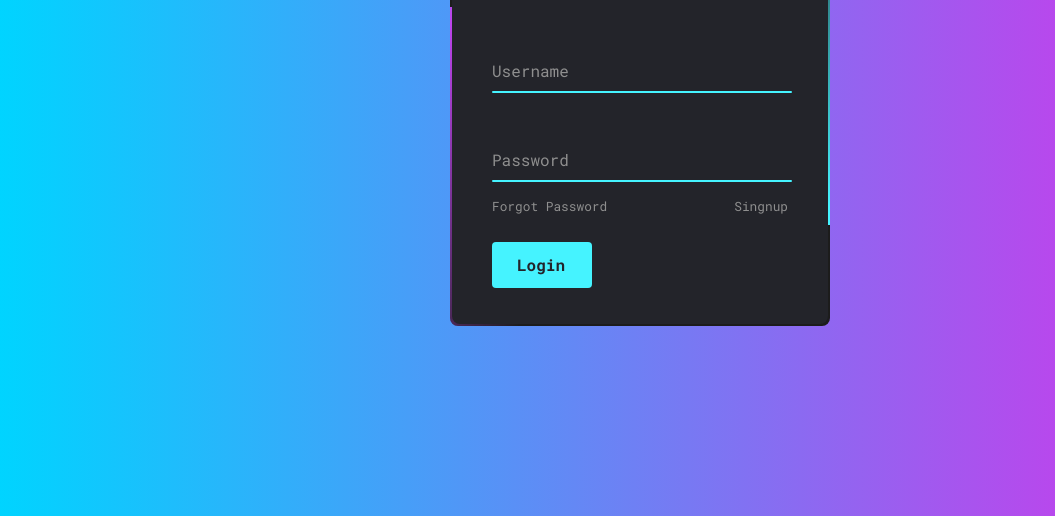
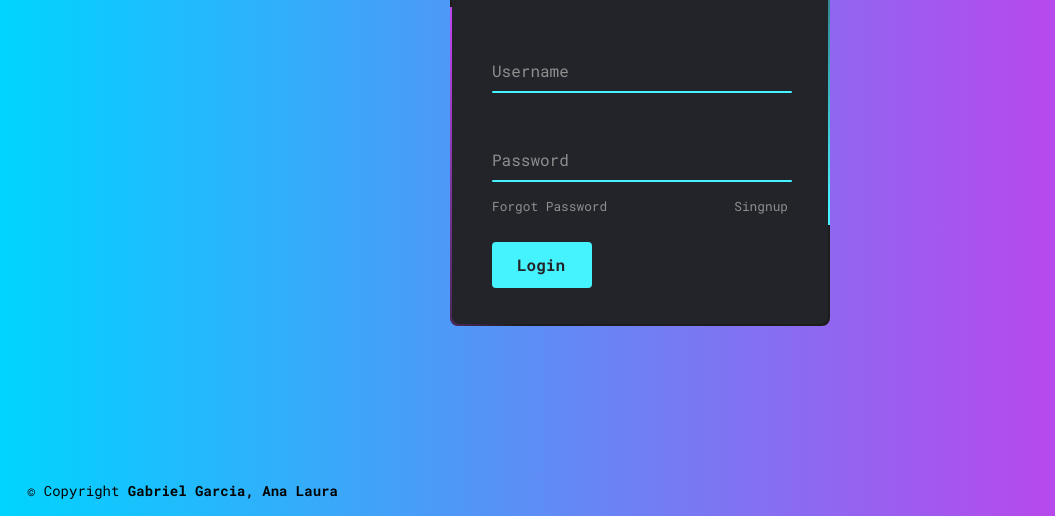
Before and after one commit to gabrielgarcia05/iw-inteligencia_artificial, a plain HTML site: page index.html in a window 1280 px wide. Shown: the part 284-800 px from the top of the page, without its empty margins (0-1055 px from the left). Drawn offline with Linux system fonts and the light colour scheme.

Commit message:
Add files via upload

```diff
--- a/index.html
+++ b/index.html
@@ -32,6 +32,14 @@
       </div>
     </div>
 
+    <footer id="footer1">
+        <div class="container">
+            <div class="text-center">
+                &copy; Copyright <strong>Gabriel Garcia, Ana Laura</strong>
+            </div>
+        </div>
+      </footer>
+
     <script src="js/script.js"></script>
 </body>
 </html>
--- a/login.css
+++ b/login.css
@@ -169,3 +169,15 @@ body{
 input[type="submit"]:active{
     opacity: 0.8;
 }
+
+#footer1{
+    margin-top: 15px;
+    padding: 15px;
+    color: #000;
+    font-size: 14px;
+    left: 0;
+    bottom: 0;
+    position: fixed;
+    align-items: center;
+    transition: .3s;
+}
```
Also changed, not shown: css/style.css (+36 -6 lines), index3.html (+1 -2 lines), index4.html (+2 -2 lines), index5.html (+2 -2 lines).
